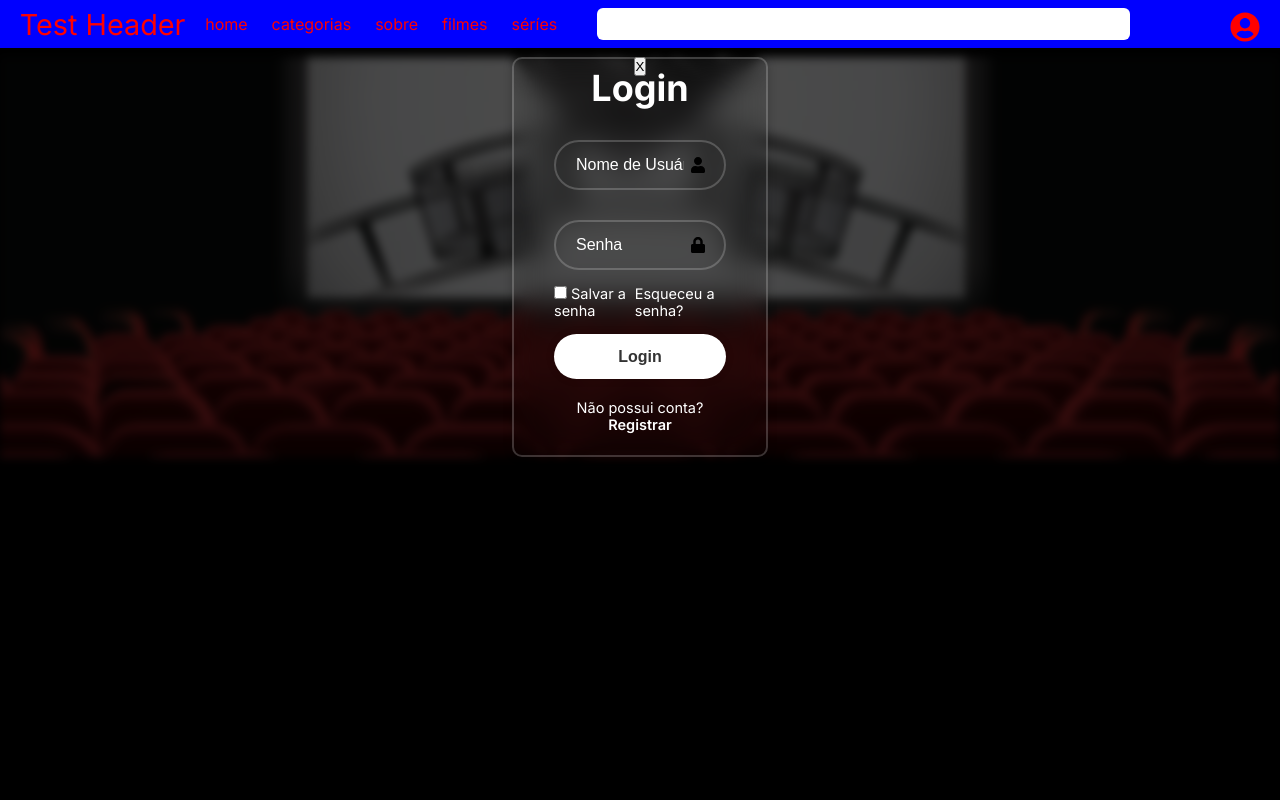
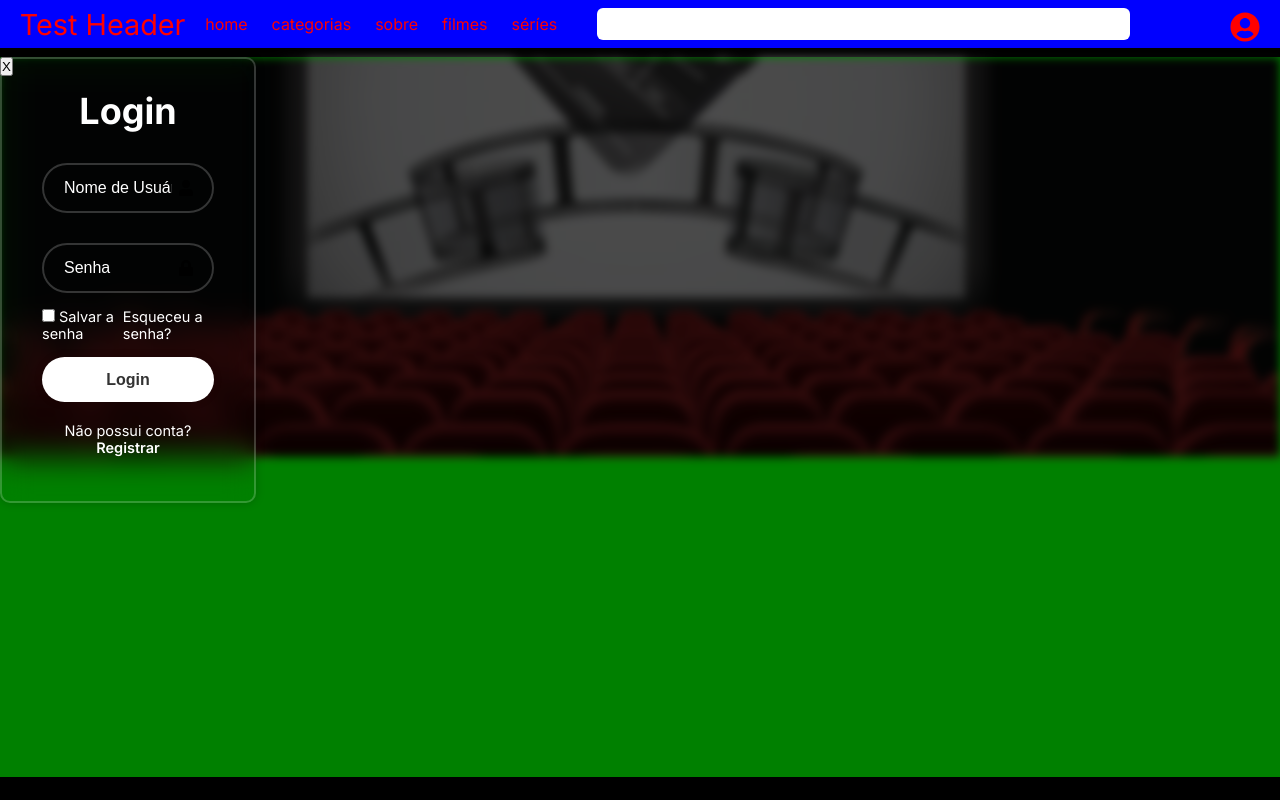
Before and after one commit to gustavocarvalho-ra/BDF, a Next.js app: page / in a window 1280 px wide. Both pictures are taken after a click on the button 1245 px from the left and 28 px from the top of the page. Built offline with nearby package versions, Linux system fonts and the light colour scheme.

Commit message:
feat: test modal

```diff
--- a/src/app/components/Login/styles.ts
+++ b/src/app/components/Login/styles.ts
@@ -10,6 +10,13 @@ export const Log = styled.div `
   display: flex;
   align-content: center;
   justify-content : center;
+
+  .bg {
+    width: 100%;
+    height: 90vh;
+    opacity: 100;
+    background: green;
+  }
 
   .image {
     position: absolute;
--- a/src/app/components/Modal/index.tsx
+++ b/src/app/components/Modal/index.tsx
@@ -12,6 +12,8 @@ export default function Modal({isOpen, onClose}: ModalProps) {
   return (
 
     <Log>
+      <div className="bg">
+
         <button className="close" style={{zIndex: "20", position: "absolute"}} onClick={onClose}>
           X
         </button>
@@ -41,6 +43,7 @@ export default function Modal({isOpen, onClose}: ModalProps) {
             </div>
           </form>
         </div>
+      </div>
     </Log>
   )
 }
```
Lines whose indentation alone changed are shown as unchanged.
